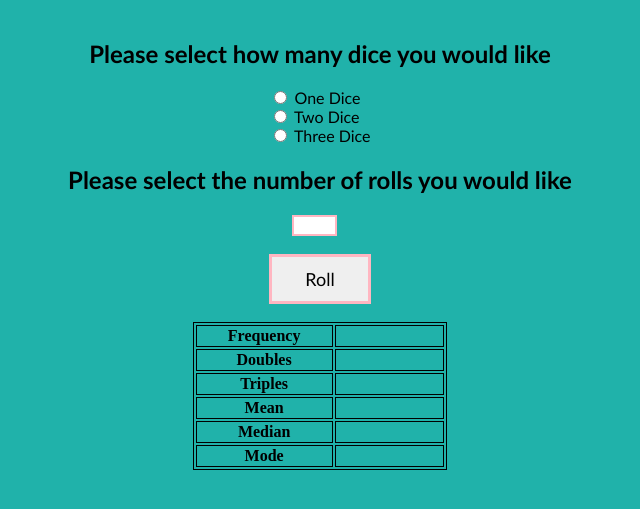
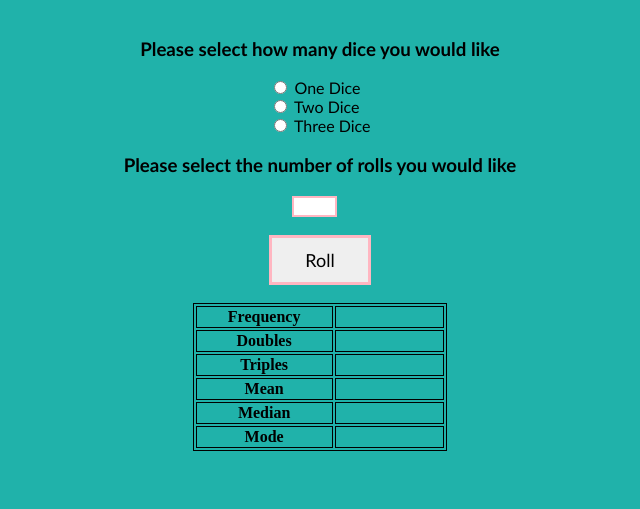
Before and after one commit to gregoryt35/Level-3-JS-Project, a plain HTML site: page index.html in a window 1280 px wide. Shown: the part 71-580 px from the top of the page, without its empty margins (320-960 px from the left). Drawn offline with Linux system fonts and the light colour scheme.

Commit message:
updated project

```diff
--- a/index.html
+++ b/index.html
@@ -134,7 +134,7 @@
     <h1>Roll Roll Roll Your Dice</h1>
 
     <div class="radioinput">
-        <h2>Please select how many dice you would like</h2>
+        <h3>Please select how many dice you would like</h3>
         <form>
             <input type="radio" id="onedice" name="numdice" value="1">
             <label for="onedice">One Dice</label><br>
@@ -146,7 +146,7 @@
     </div>
 
     <div class="textinput">
-        <h2>Please select the number of rolls you would like</h2>
+        <h3>Please select the number of rolls you would like</h3>
         <form>
             <input type="number" id="numrolls" name="numrolls">
         </form>
```
